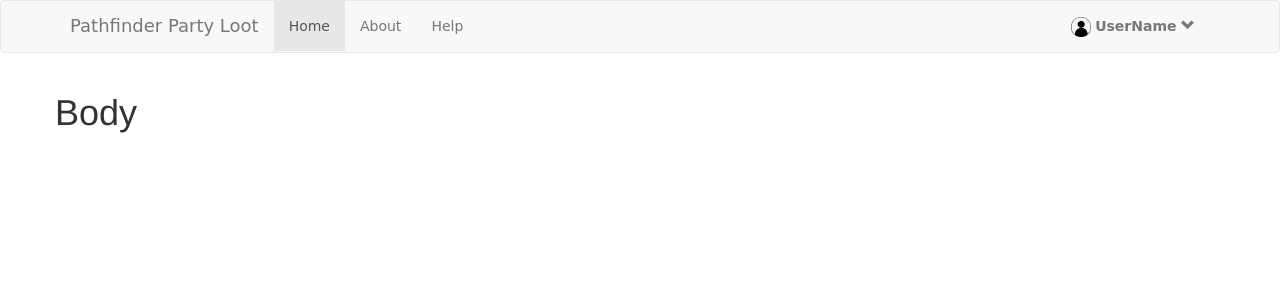
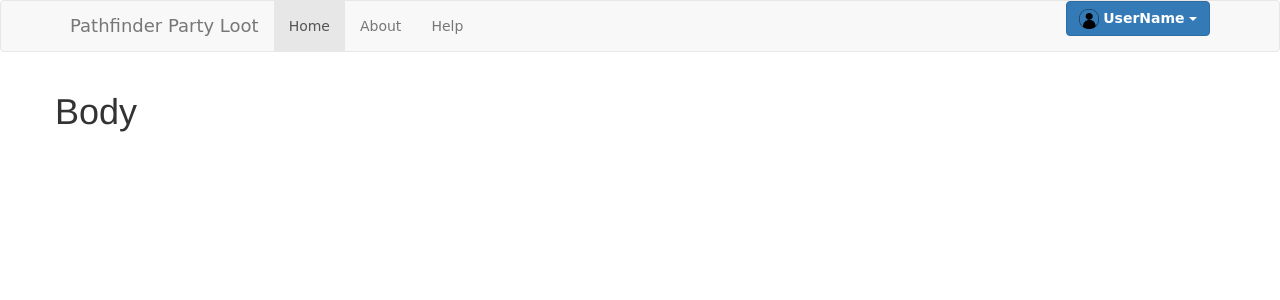
Before and after one commit to djbaumann/party-loot, a Flask app: page /welcomepage in a window 1280 px wide. Shown: the top 300 px of the page. Run offline with Flask 2, Linux system fonts and the light colour scheme; some libraries are stand-ins or nearby versions; some web fonts are replaced.

Commit message:
make buttons uniform

```diff
--- a/templates/header.html
+++ b/templates/header.html
@@ -52,16 +52,13 @@
                     -->
                 <ul class="nav navbar-nav navbar-right">
                     <li class="dropdown">
-                        <a href="#" class="dropdown-toggle" data-toggle="dropdown">
+                        <button class="btn btn-primary dropdown-toggle" data-toggle="dropdown">
                             <img src="../static/images/default_user.png" alt="usr" width="20" height="20">
                             <strong>UserName</strong>
-                            <span class="glyphicon glyphicon-chevron-down"></span>
+                            <span class="caret"></span>
                         </a>
                         <ul class="dropdown-menu">
                             <!-- needs to dynamically change based on user login status -->
-                            <li>
-                                <a href="#" type="button" class="btn-default navbar-btn">My Account</a>
-                            </li>
                             <li>
                                 <a href="#" type="button" class="btn-default navbar-btn">Characters</a>
                             </li>
@@ -69,8 +66,12 @@
                             <li>
                                 <a href="#" type="button" class="btn-default navbar-btn">Campaigns</a>
                             </li>
+                            <li class="divider"></li>
                             <li>
-                                <a href="#" type="button" class="btn-danger navbar-btn">Logout</a>
+                                <a href="#" type="button" class="btn-default navbar-btn">My Account</a>
+                            </li>
+                            <li>
+                                <a href="#" type="button" class="btn-default navbar-btn">Logout</a>
                             </li>
                         </ul>
                     </li>
```
